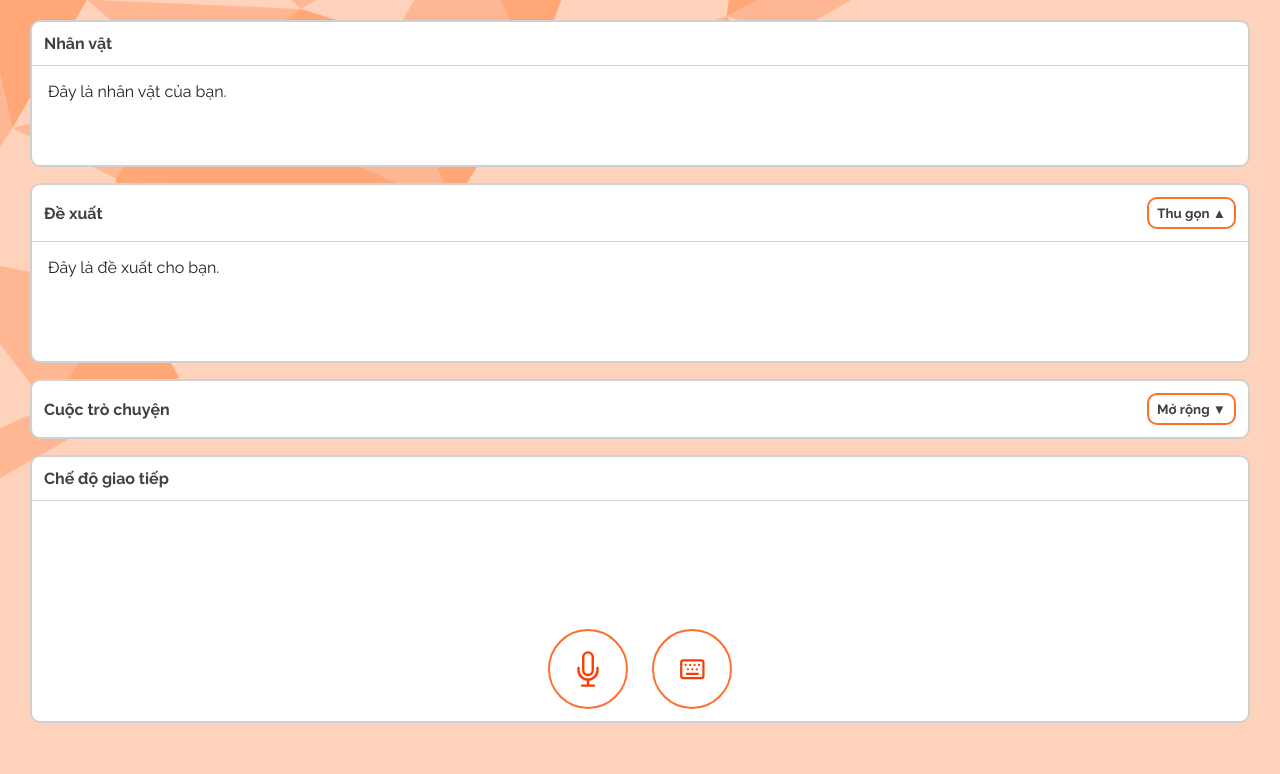
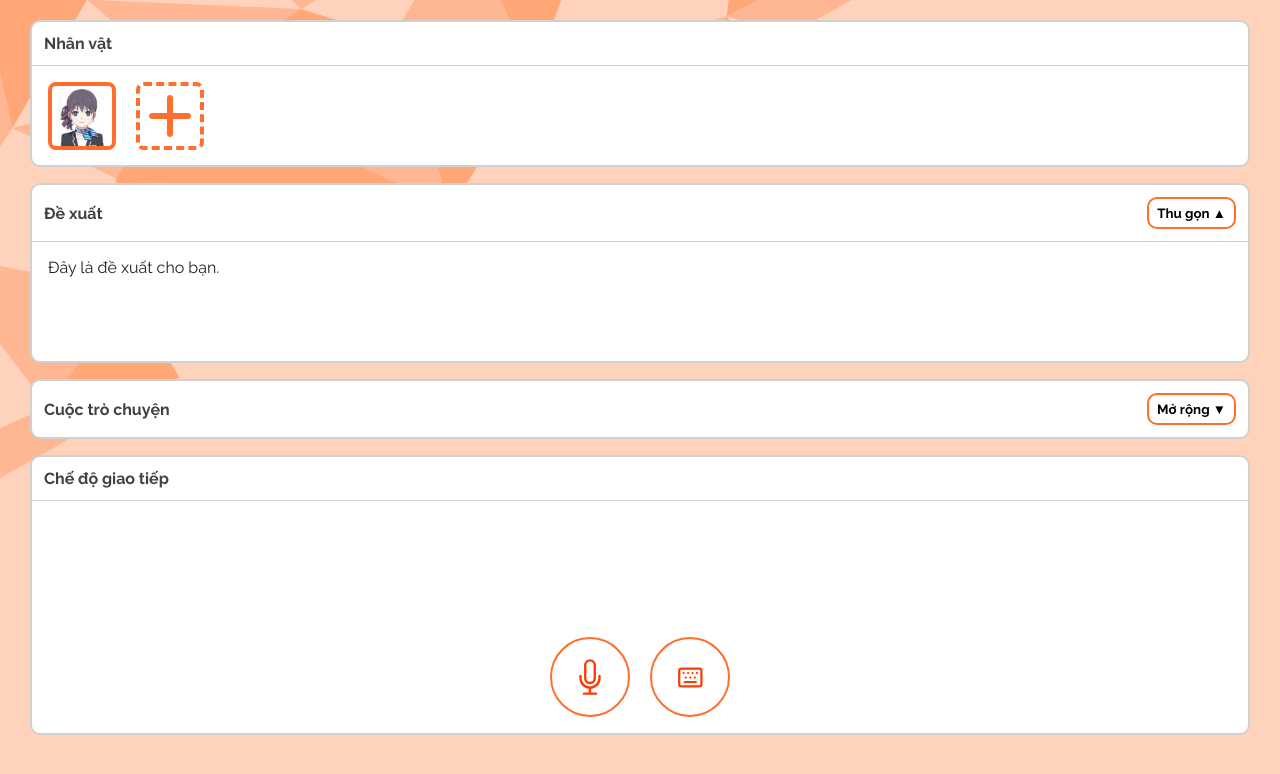
Before and after one commit to laserene/English-Pronunciation-Assessment-System, a React (Vite) app in the folder frontend/: page / in a window 1280 px wide. Shown: the top 774 px of the page. Built offline with nearby package versions, Linux system fonts and the light colour scheme.

Commit message:
feat(conversation screen): add element to illustrate chat participant character

```diff
--- a/frontend/src/pages/Conversation/InteractionPanel/CharacterPanel.tsx
+++ b/frontend/src/pages/Conversation/InteractionPanel/CharacterPanel.tsx
@@ -12,8 +12,16 @@ export default function SuggestionPanel(): JSX.Element {
         className="interaction-block-content expanded"
         style={{ "--expanded-height": expandedHeight } as React.CSSProperties}
       >
-        <div className="interaction-block-content-inner">
-          Đây là nhân vật của bạn.
+        <div
+          id="character-container"
+          className="interaction-block-content-inner"
+        >
+          <button className="conversation-btn character-item avatar-haru"></button>
+          <button className="conversation-btn character-item add-character-btn">
+            <svg xmlns="http://www.w3.org/2000/svg" viewBox="0 0 640 640">
+              <path d="M352 128C352 110.3 337.7 96 320 96C302.3 96 288 110.3 288 128L288 288L128 288C110.3 288 96 302.3 96 320C96 337.7 110.3 352 128 352L288 352L288 512C288 529.7 302.3 544 320 544C337.7 544 352 529.7 352 512L352 352L512 352C529.7 352 544 337.7 544 320C544 302.3 529.7 288 512 288L352 288L352 128z" />
+            </svg>
+          </button>
         </div>
       </div>
     </div>
--- a/frontend/src/pages/Conversation/InteractionPanel/ChatHistoryPanel.tsx
+++ b/frontend/src/pages/Conversation/InteractionPanel/ChatHistoryPanel.tsx
@@ -11,7 +11,7 @@ export default function SuggestionPanel(): JSX.Element {
     <div className="interaction-block">
       <div className="interaction-block-title-wrapper">
         <div>Cuộc trò chuyện</div>
-        <button className="toggle-btn" onClick={toggleExpanded}>
+        <button className="conversation-btn toggle-btn" onClick={toggleExpanded}>
           {isExpanded ? "Thu gọn ▲" : "Mở rộng ▼"}
         </button>
       </div>
--- a/frontend/src/pages/Conversation/InteractionPanel/InputModePanel.tsx
+++ b/frontend/src/pages/Conversation/InteractionPanel/InputModePanel.tsx
@@ -8,6 +8,7 @@ export default function InputModePanel(): JSX.Element {
   const expandedHeight = "auto";
 
   // Audio functions
+  const streamRef = useRef(null);
   const canvasRef = useRef(null);
   const audioContextRef = useRef(null);
   const analyserRef = useRef(null);
@@ -15,6 +16,7 @@ export default function InputModePanel(): JSX.Element {
 
   const startRecording = async () => {
     const stream = await navigator.mediaDevices.getUserMedia({ audio: true });
+    streamRef.current = stream;
 
     const audioContext = new AudioContext();
     audioContextRef.current = audioContext;
@@ -69,6 +71,11 @@ export default function InputModePanel(): JSX.Element {
   };
 
   const stopRecording = () => {
+    if (streamRef.current) {
+      streamRef.current.getTracks().forEach((track: any) => track.stop());
+      streamRef.current = null;
+    }
+
     if (animationRef.current) {
       cancelAnimationFrame(animationRef.current);
     }
@@ -87,22 +94,26 @@ export default function InputModePanel(): JSX.Element {
         style={{ "--expanded-height": expandedHeight } as React.CSSProperties}
       >
         <div
-          id="input_mode_panel"
-          className="interaction-block-content-inner no-bottom-padding"
+          id="input-mode-container"
+          className="interaction-block-content-inner"
         >
           {(inputMode === "voice" || inputMode === null) && (
             <MicVisualizer canvasRef={canvasRef} />
           )}
           {inputMode === "typing" && <ChatInput />}
-          <div className="mode-btn-panel">
+          <div className="mode-btn-container">
             <button
-              className={`mode-btn ${inputMode === "voice" ? "active" : ""}`}
+              className={`conversation-btn mode-btn ${
+                inputMode === "voice" ? "active" : ""
+              }`}
               onClick={() => {
-                if (inputMode === "voice") onModeChange(null);
-                else onModeChange("voice");
-
-                if (inputMode !== "voice") startRecording();
-                else stopRecording();
+                if (inputMode === "voice") {
+                  onModeChange(null);
+                  stopRecording();
+                } else {
+                  onModeChange("voice");
+                  startRecording();
+                }
               }}
             >
               <svg
@@ -120,7 +131,9 @@ export default function InputModePanel(): JSX.Element {
               </svg>
             </button>
             <button
-              className={`mode-btn ${inputMode === "typing" ? "active" : ""}`}
+              className={`conversation-btn mode-btn ${
+                inputMode === "typing" ? "active" : ""
+              }`}
               onClick={() => {
                 onModeChange("typing");
                 stopRecording();
@@ -130,7 +143,7 @@ export default function InputModePanel(): JSX.Element {
                 xmlns="http://www.w3.org/2000/svg"
                 width="2em"
                 height="2em"
-                viewBox="0 0 24 24"
+                viewBox="0 -2 24 24"
               >
                 <g
                   fill="none"
--- a/frontend/src/pages/Conversation/InteractionPanel/SuggestionPanel.tsx
+++ b/frontend/src/pages/Conversation/InteractionPanel/SuggestionPanel.tsx
@@ -11,7 +11,7 @@ export default function SuggestionPanel(): JSX.Element {
     <div className="interaction-block">
       <div className="interaction-block-title-wrapper">
         <div>Đề xuất</div>
-        <button className="toggle-btn" onClick={toggleExpanded}>
+        <button className="conversation-btn toggle-btn" onClick={toggleExpanded}>
           {isExpanded ? "Thu gọn ▲" : "Mở rộng ▼"}
         </button>
       </div>
--- a/frontend/src/pages/Conversation/index.css
+++ b/frontend/src/pages/Conversation/index.css
@@ -1,3 +1,19 @@
+/* Element IDs */
+#input-mode-container {
+  display: flex;
+  flex-direction: column;
+  justify-content: flex-end;
+  overflow: hidden;
+  gap: 20px;
+}
+
+#character-container {
+  display: flex;
+  align-items: center;
+  gap: 20px;
+}
+
+/* Component classes */
 .interaction-panel {
   overflow-y: auto;
   overflow-y: scroll;
@@ -42,16 +58,11 @@
 .interaction-block-title-wrapper .toggle-btn {
   font-family: inherit; /* inherit parent font-family */
   font-weight: inherit; /* inherit parent font-weight */
-  color: inherit; /* inherit parent color */
   font-size: inherit - 4; /* inherit font size */
   padding: 6px;
   padding-left: 8px;
   padding-right: 8px;
-  border: none;
   border-radius: 10px;
-  border: 2px solid #ff6e2d;
-  background-color: white;
-  cursor: pointer;
 }
 
 .interaction-block-content {
@@ -69,23 +80,9 @@
 }
 
 .interaction-block-content-inner {
+  height: 100%;
   padding: 16px;
   border-top: 1px solid #d0d0d0;
-}
-
-.no-bottom-padding {
-  padding-bottom: 0 !important;
-}
-
-#input_mode_panel {
-  display: flex;
-  flex-direction: column;
-  justify-content: flex-end;
-  overflow: hidden;
-}
-
-#input-mode-content {
-  transition: all 0.3s ease-in-out;
 }
 
 .user-input {
@@ -97,36 +94,58 @@
   overflow-y: auto;
 }
 
-.mode-btn-panel {
+.mode-btn-container {
   display: flex;
   justify-content: center;
   align-items: center;
+  gap: 20px;
+}
+
+.conversation-btn {
+  cursor: pointer;
+  background-color: white;
+  border: 2px solid #ff6e2d;
+}
+
+.conversation-btn:hover {
+  background-color: #ffb28e;
 }
 
 .mode-btn {
   width: 80px;
   height: 80px;
   border-radius: 50%;
-  border: none;
-  cursor: pointer;
-  display: flex;
-  align-items: center;
-  justify-content: center;
-  border: 2px solid #ff6e2d;
-  background-color: white;
-  margin: 12px;
   color: #fc3b00;
   transition: all 0.1s ease;
-}
-
-.mode-btn:hover {
-  background-color: #ffb28e;
 }
 
 .mode-btn:active {
   filter: brightness(0.8);
 }
 
+.character-item {
+  width: 68px;
+  height: 68px;
+  border-radius: 8px;
+  border: 4px solid #ff6e2d;
+}
+
+.avatar-haru {
+  background-image: url("../../assets/images/avatar_haru.png");
+  background-size: cover;
+  background-position: center;
+}
+
+.avatar-haru:hover {
+  filter: brightness(0.8);
+}
+
+.add-character-btn {
+  border: 4px dashed #ff6e2d;
+  fill: #ff6e2d;
+}
+
+/* Helper classes */
 .active {
   background-color: #ffb28e;
   transform: scale(1.1);
```
Also changed, not shown: frontend/src/assets/images/avatar_haru.png (added).
